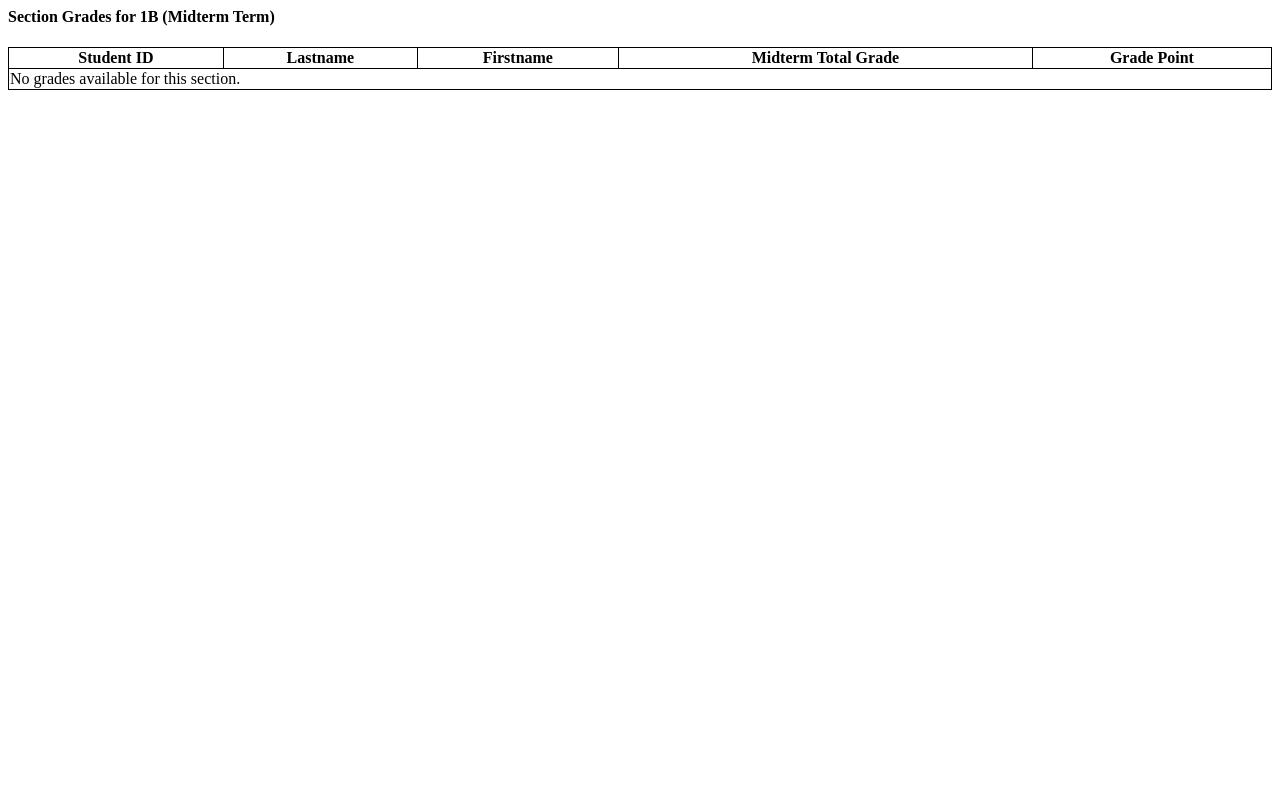
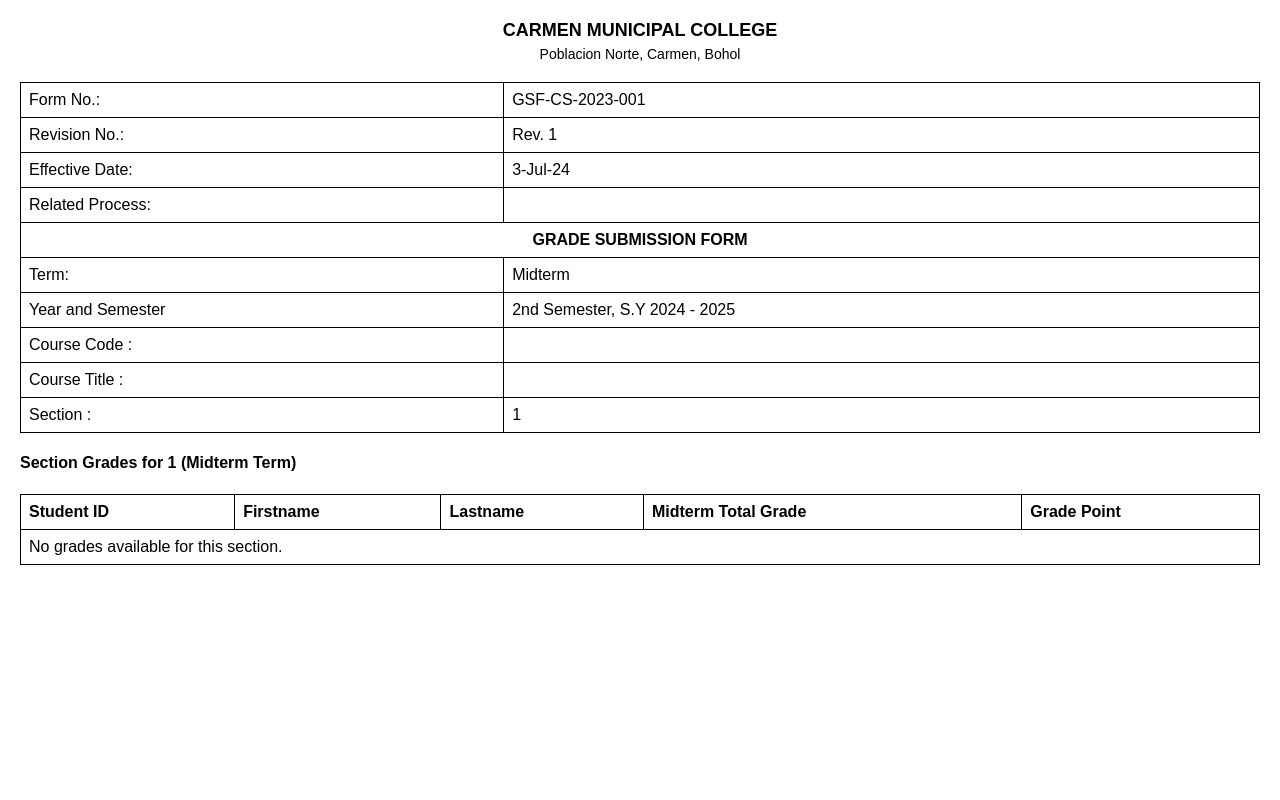
Before and after one commit to cjsysdev/gradinsystem, a CodeIgniter app: page /database/index.php/main/sectionGrades/1 in a window 1280 px wide. Run offline with CodeIgniter, Linux system fonts and the light colour scheme; tables that the repository leaves empty or names only in its code hold one stand-in row (values such as "Sample post").

Commit message:
grades with INC

```diff
--- a/application/config/routes.php
+++ b/application/config/routes.php
@@ -79,4 +79,4 @@ $route['quiz/(:num)'] = 'quiz/index/$1';
 $route['quiz/submit/(:num)'] = 'quiz/submit/$1';
 $route['quiz/check_session'] = 'quiz/check_session';
 $route['grades'] = 'main/grades';
-$route['section_grades'] = 'main/sectionGrades';
+$route['section_grades/(:any)'] = 'main/sectionGrades/$1';
--- a/application/controllers/Main.php
+++ b/application/controllers/Main.php
@@ -356,10 +356,9 @@ class Main extends CI_Controller
         $this->load->view('home', $data);
     }
 
-    public function sectionGrades()
+    public function sectionGrades($section)
     {
         $term = 'midterm'; // Example term
-        $section = '1B'; // Example section
 
         // Fetch grades for all students in the section
         $grades = $this->classworks->getGradesBySection($term, $section);
@@ -377,20 +376,50 @@ class Main extends CI_Controller
                     'section' => $grade['section'],
                     'midterm_total_grade' => 0,
                     'grade_point' => 0,
+                    'has_iotype_2' => false,
+                    'has_iotype_3' => false,
+                    'is_incomplete' => false, // Flag to track incomplete grades
                 ];
             }
 
-            // Calculate the midterm total grade
-            $studentsGrades[$studentId]['midterm_total_grade'] += $grade['percentage'] * ($grade['iotype_percentage'] / 100);
+            // Check for iotype_id = 2 and iotype_id = 3
+            if ($grade['iotype_id'] == 2) {
+                $studentsGrades[$studentId]['has_iotype_2'] = true;
+                if (is_null($grade['total_score']) || is_null($grade['percentage'])) {
+                    $studentsGrades[$studentId]['is_incomplete'] = true;
+                }
+            }
+            if ($grade['iotype_id'] == 3) {
+                $studentsGrades[$studentId]['has_iotype_3'] = true;
+                if (is_null($grade['total_score']) || is_null($grade['percentage'])) {
+                    $studentsGrades[$studentId]['is_incomplete'] = true;
+                }
+            }
 
-            // Calculate the grade point using the helper function
-            $studentsGrades[$studentId]['grade_point'] = convertPercentageToGradePoint($studentsGrades[$studentId]['midterm_total_grade']);
+            // Calculate the midterm total grade if not incomplete
+            if (!$studentsGrades[$studentId]['is_incomplete']) {
+                $studentsGrades[$studentId]['midterm_total_grade'] += $grade['percentage'] * ($grade['iotype_percentage'] / 100);
+            }
+        }
+
+        // Finalize grades and check for missing or incomplete iotype_id = 2 or iotype_id = 3
+        foreach ($studentsGrades as $studentId => &$student) {
+            if (!$student['has_iotype_2'] || !$student['has_iotype_3'] || $student['is_incomplete']) {
+                $student['midterm_total_grade'] = 'INC';
+                $student['grade_point'] = 'INC';
+            } else {
+                // Calculate the grade point using the helper function
+                $student['grade_point'] = convertPercentageToGradePoint($student['midterm_total_grade']);
+            }
         }
 
         // Pass the data to the view
         $data['studentsGrades'] = $studentsGrades;
         $data['term'] = $term;
         $data['section'] = $section;
+        $data['class_code'] = $grades[0]['class_code'] ?? '';
+        $data['class_name'] = $grades[0]['class_name'] ?? '';
+        $data['schedule'] = $grades[0]['schedule'] ?? '';
 
         $this->load->view('section_grades', $data);
     }
--- a/application/models/classworks.php
+++ b/application/models/classworks.php
@@ -136,6 +136,8 @@ class classworks extends MY_Model
         $query = $this->db->query("
             SELECT
                 cs.section,
+                class.class_code,
+                class.class_name,
                 c.student_id,
                 sm.firstname,
                 sm.lastname,
@@ -165,6 +167,10 @@ class classworks extends MY_Model
                 class_student cs ON c.student_id = cs.student_id
             JOIN
                 student_master sm ON cs.student_id = sm.trans_no
+            JOIN
+                class_schedule sched ON a.schedule_id = sched.schedule_id
+            JOIN
+                classes class ON class.class_id = sched.class_id
             WHERE
                 a.term = ?
                 AND cs.section = ?
--- a/application/views/section_grades.php
+++ b/application/views/section_grades.php
@@ -1,29 +1,129 @@
+<head>
+    <meta charset="UTF-8">
+    <meta name="viewport" content="width=device-width, initial-scale=1.0">
+    <title>CARMEN MUNICIPAL COLLEGE - GRADE SUBMISSION FORM</title>
+    <style>
+        body {
+            font-family: Arial, sans-serif;
+            margin: 20px;
+        }
+
+        .header {
+            text-align: center;
+            margin-bottom: 20px;
+        }
+
+        .header h1 {
+            margin: 0;
+            font-size: 18px;
+        }
+
+        .header p {
+            margin: 5px 0 0 0;
+            font-size: 14px;
+        }
+
+        table {
+            width: 100%;
+            border-collapse: collapse;
+            margin-bottom: 20px;
+        }
+
+        table,
+        th,
+        td {
+            border: 1px solid black;
+        }
+
+        th,
+        td {
+            padding: 8px;
+            text-align: left;
+        }
+
+        .form-title {
+            font-weight: bold;
+            text-align: center;
+            font-size: 16px;
+        }
+    </style>
+</head>
+
+<div class="header">
+    <h1>CARMEN MUNICIPAL COLLEGE</h1>
+    <p>Poblacion Norte, Carmen, Bohol</p>
+</div>
+
+<table>
+    <tr>
+        <td>Form No.:</td>
+        <td>GSF-CS-2023-001</td>
+    </tr>
+    <tr>
+        <td>Revision No.:</td>
+        <td>Rev. 1</td>
+    </tr>
+    <tr>
+        <td>Effective Date:</td>
+        <td>3-Jul-24</td>
+    </tr>
+    <tr>
+        <td>Related Process:</td>
+        <td></td>
+    </tr>
+    <tr>
+        <td colspan="2" class="form-title">GRADE SUBMISSION FORM</td>
+    </tr>
+    <tr>
+        <td>Term:</td>
+        <td><?= ucfirst($term) ?></td>
+
+    </tr>
+    <tr>
+        <td>Year and Semester</td>
+        <td>2nd Semester, S.Y 2024 - 2025</td>
+
+    </tr>
+    <tr>
+        <td>Course Code : </td>
+        <td><?= $class_code ?></td>
+    </tr>
+    <tr>
+        <td>Course Title : </td>
+        <td><?= $class_name ?></td>
+    </tr>
+    <tr>
+        <td>Section : </td>
+        <td><?= $section ?></td>
+    </tr>
+</table>
+
 <h4>Section Grades for <?= $section ?> (<?= ucfirst($term) ?> Term)</h4>
 
-<table class="table table-bordered" style="border: 1px solid black; border-collapse: collapse; width: 100%;">
+<table class="table table-bordered">
     <thead>
         <tr>
-            <th style="border: 1px solid black;">Student ID</th>
-            <th style="border: 1px solid black;">Lastname</th>
-            <th style="border: 1px solid black;">Firstname</th>
-            <th style="border: 1px solid black;">Midterm Total Grade</th>
-            <th style="border: 1px solid black;">Grade Point</th>
+            <th>Student ID</th>
+            <th>Firstname</th>
+            <th>Lastname</th>
+            <th>Midterm Total Grade</th>
+            <th>Grade Point</th>
         </tr>
     </thead>
     <tbody>
         <?php if (!empty($studentsGrades)): ?>
             <?php foreach ($studentsGrades as $student): ?>
                 <tr>
-                    <td style="border: 1px solid black;"><?= $student['student_id'] ?></td>
-                    <td style="border: 1px solid black;"><?= $student['lastname'] ?></td>
-                    <td style="border: 1px solid black;"><?= $student['firstname'] ?></td>
-                    <td style="border: 1px solid black;"><?= round($student['midterm_total_grade'], 2) ?>%</td>
-                    <td style="border: 1px solid black;"><?= number_format($student['grade_point'], 2) ?></td>
+                    <td><?= $student['student_id'] ?></td>
+                    <td><?= $student['firstname'] ?></td>
+                    <td><?= $student['lastname'] ?></td>
+                    <td><?= is_numeric($student['midterm_total_grade']) ? round($student['midterm_total_grade'], 2) . '%' : $student['midterm_total_grade'] ?></td>
+                    <td><?= is_numeric($student['grade_point']) ? number_format($student['grade_point'], 2) : $student['grade_point'] ?></td>
                 </tr>
             <?php endforeach; ?>
         <?php else: ?>
             <tr>
-                <td colspan="5" class="text-center" style="border: 1px solid black;">No grades available for this section.</td>
+                <td colspan="5" class="text-center">No grades available for this section.</td>
             </tr>
         <?php endif; ?>
     </tbody>
```
